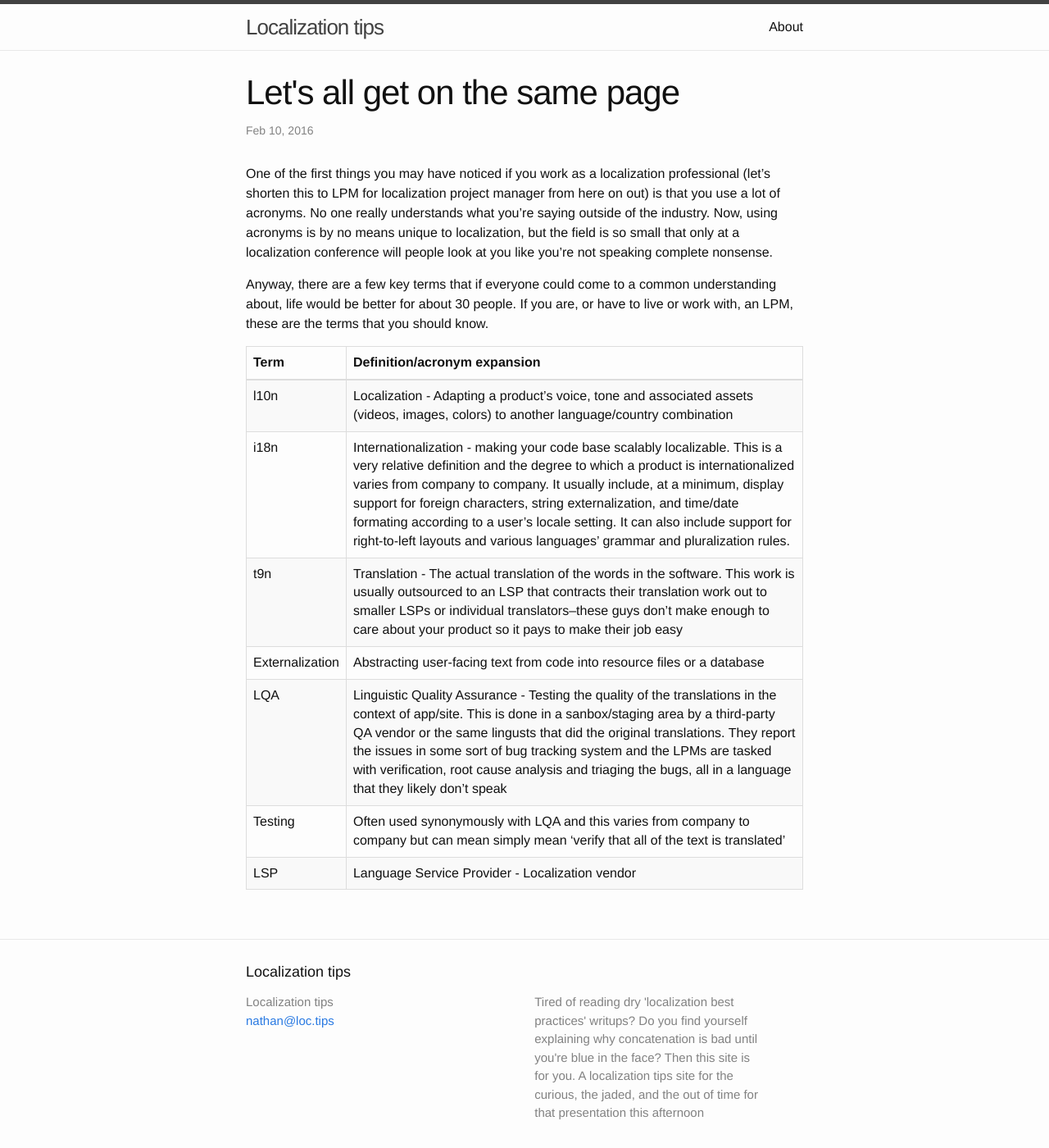
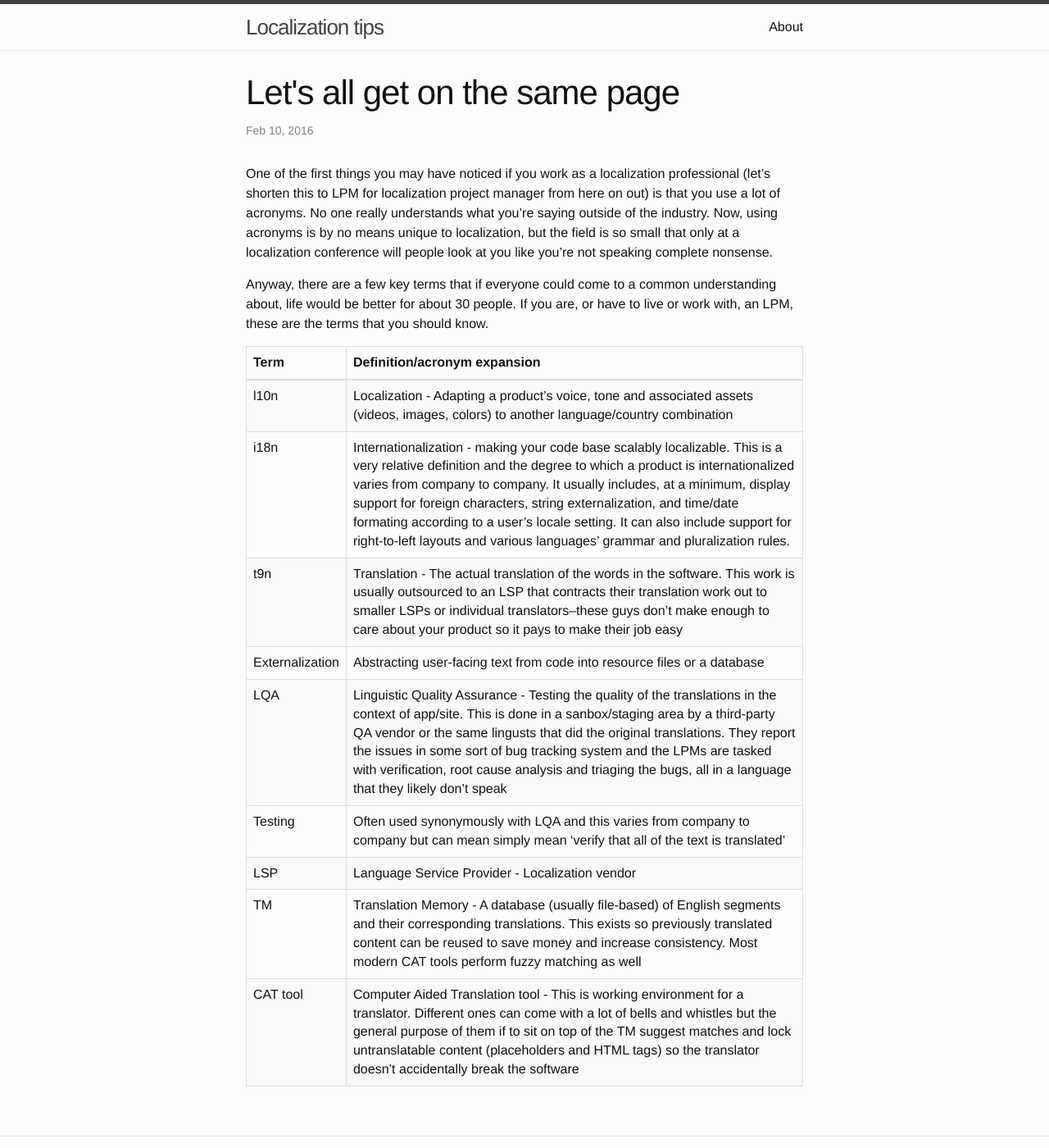
Before and after one commit to LocalizationTips/nsuitter.github.io, a Jekyll site: the page built from _posts/2016-02-09-glossary-of-localization-terms.markdown, in a window 1280 px wide and 1400 px high. Shown: the whole window at 82% size. Built offline with Jekyll 4.4.1, drawn with Linux system fonts in a browser that asks for light colours.

Commit message:
Fixing typo and adding some definitions

```diff
--- a/_posts/2016-02-09-glossary-of-localization-terms.markdown
+++ b/_posts/2016-02-09-glossary-of-localization-terms.markdown
@@ -13,9 +13,11 @@ Anyway, there are a few key terms that if everyone could come to a common unders
 | Term            | Definition/acronym expansion  |
 |:----------------|:------------------------------|
 | l10n            | Localization                 - Adapting a product's voice, tone and associated assets (videos, images, colors) to another language/country combination |
-| i18n            | Internationalization         - making your code base scalably localizable. This is a very relative definition and the degree to which a product is internationalized varies from company to company. It usually include, at a minimum, display support for foreign characters, string externalization, and time/date formating according to a user's locale setting. It can also include support for right-to-left layouts and various languages' grammar and pluralization rules. |
+| i18n            | Internationalization         - making your code base scalably localizable. This is a very relative definition and the degree to which a product is internationalized varies from company to company. It usually includes, at a minimum, display support for foreign characters, string externalization, and time/date formating according to a user's locale setting. It can also include support for right-to-left layouts and various languages' grammar and pluralization rules. |
 | t9n             | Translation                  - The actual translation of the words in the software. This work is usually outsourced to an LSP that contracts their translation work out to smaller LSPs or individual translators--these guys don't make enough to care about your product so it pays to make their job easy |
 | Externalization | Abstracting user-facing text from code into resource files or a database |
 | LQA             | Linguistic Quality Assurance - Testing the quality of the translations in the context of app/site. This is done in a sanbox/staging area by a third-party QA vendor or the same lingusts that did the original translations. They report the issues in some sort of bug tracking system and the LPMs are tasked with verification, root cause analysis and triaging the bugs, all in a language that they likely don't speak |
 | Testing         | Often used synonymously with LQA and this varies from company to company but can mean simply mean 'verify that all of the text is translated' |
 | LSP             | Language Service Provider    - Localization vendor  |
+| TM              | Translation Memory           - A database (usually file-based) of English segments and their corresponding translations. This exists so previously translated content can be reused to save money and increase consistency. Most modern CAT tools perform fuzzy matching as well |
+| CAT tool        | Computer Aided Translation tool - This is working environment for a translator. Different ones can come with a lot of bells and whistles but the general purpose of them if to sit on top of the TM suggest matches and lock untranslatable content (placeholders and HTML tags) so the translator doesn't accidentally break the software |
```
